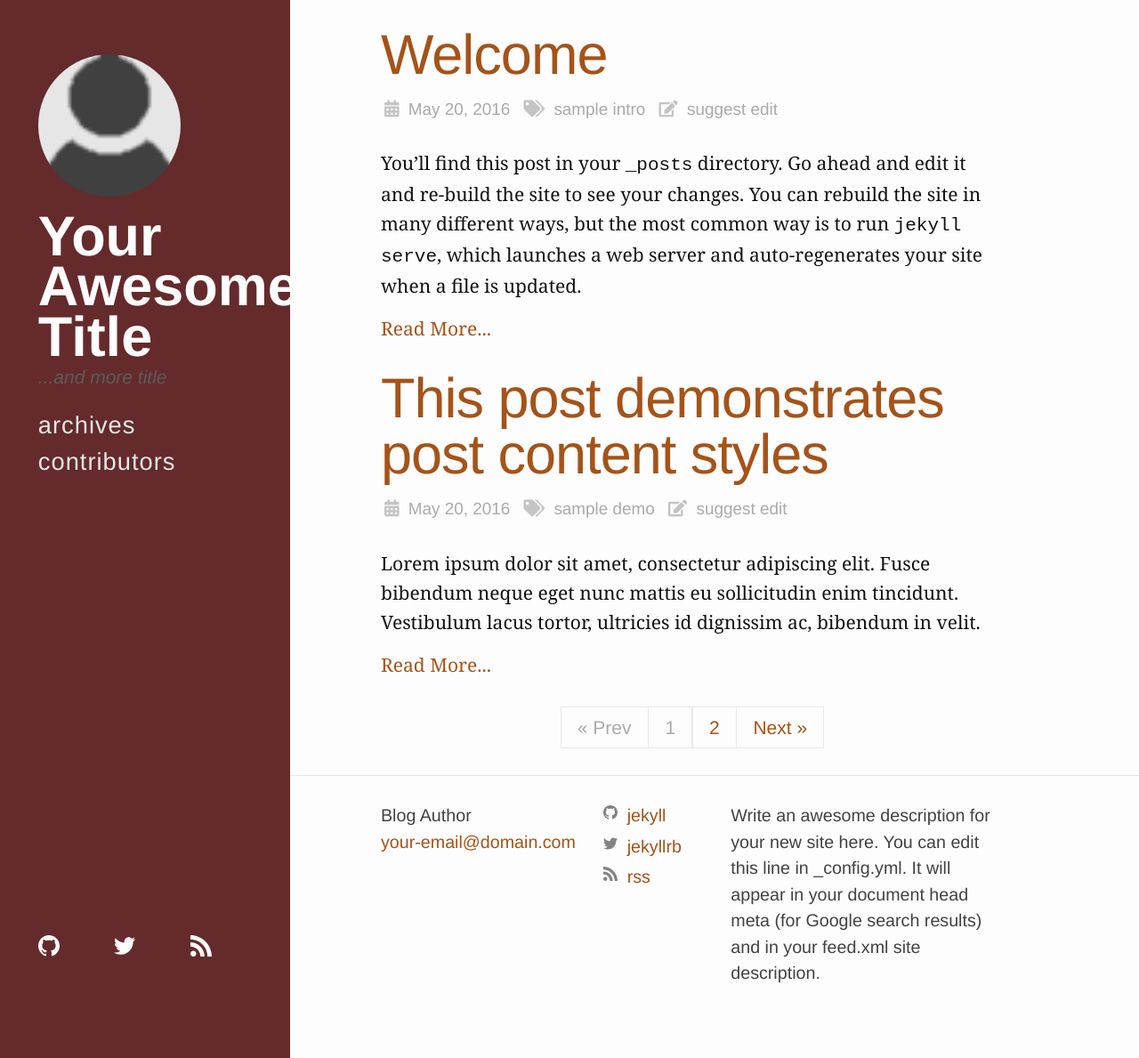
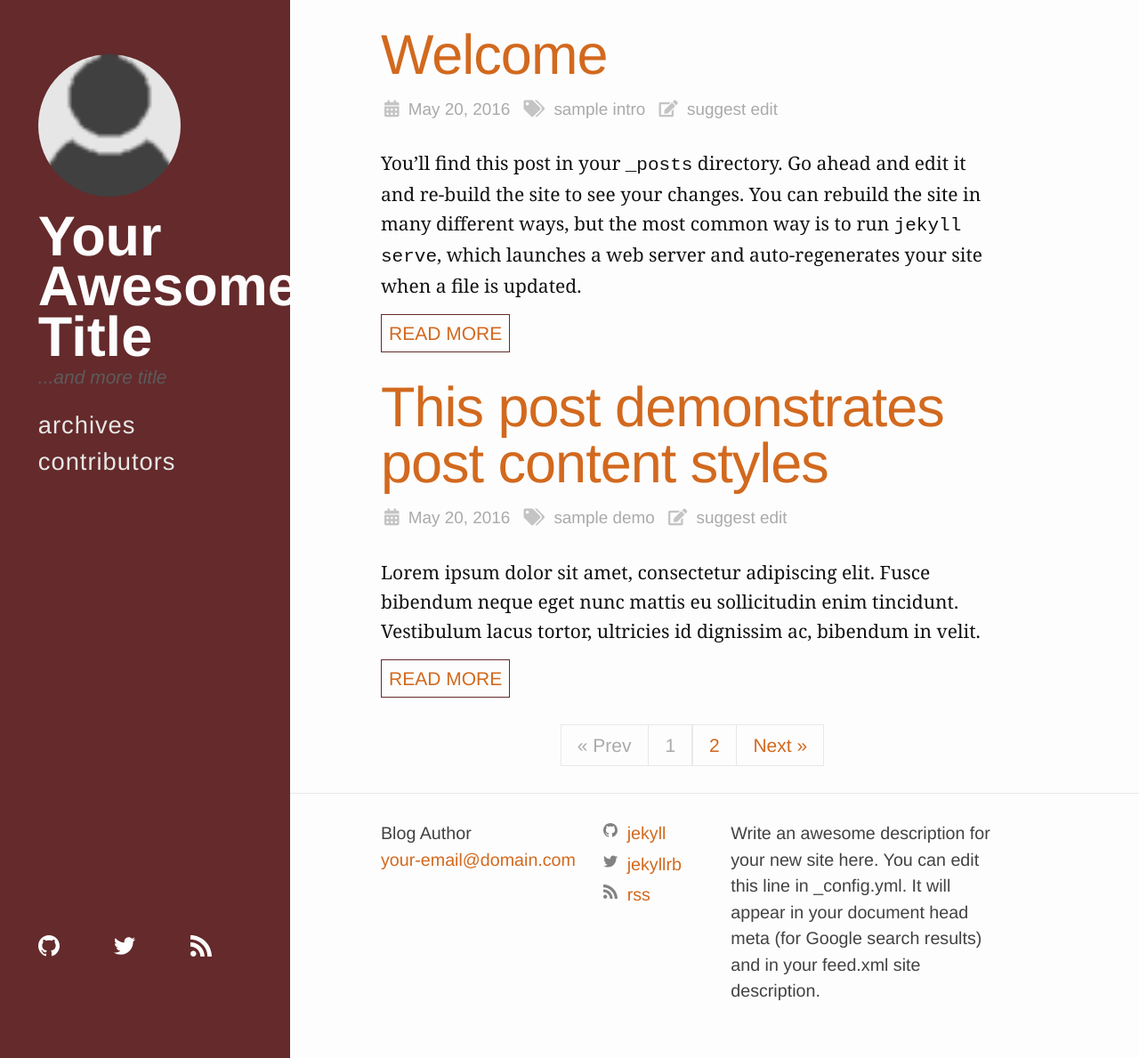
Before and after one commit to haacked/haackbar, a Jekyll site: the page built from index.html, in a window 1280 px wide and 1189 px high. Shown: the whole window at 89% size. Built offline with Jekyll 4.4.1, drawn with Linux system fonts in a browser that asks for light colours; cached includes are drawn as plain includes; nearby versions of some CDN libraries; some web fonts are replaced; library files that are not in the unit come from our copies; the list of posts is cut into pages by our own code.

Commit message:
Style excerpt and read more links

```diff
--- a/_layouts/home.html
+++ b/_layouts/home.html
@@ -20,11 +20,13 @@ layout: default
 
       <div class="post-content e-content" itemprop="articleBody">
         {% if site.show_excerpts %}
-          {% if post.excerpt_image %}
-          <img src="{{post.excerpt_image }}" class="excerpt-image" />
-          {% endif %}
-          {{ post.excerpt }}
-          <a href="{{ post.url }}">Read More...</a>
+          <div class="excerpt">
+            {% if post.excerpt_image %}
+            <img src="{{post.excerpt_image }}" />
+            {% endif %}
+            {{ post.excerpt }}
+            <a href="{{ post.url }}" class="read-more">Read More</a>
+          </div>
         {% else %}
           {{ post.content }}
         {% endif %}
--- a/_sass/haackbar/_base.scss
+++ b/_sass/haackbar/_base.scss
@@ -107,16 +107,16 @@ h6 {
 // Links
 // --------
 a {
-  color: darken($brand-color, 10%);
+  color: $brand-color;
   text-decoration: none;
 
   &:visited {
-    color: darken($brand-color, 20%);
+    color: darken($brand-color, 5%);
   }
 
   &:hover {
-    color: lighten($brand-color, 10%);
-    transition: color 0.3s;
+    color: lighten($brand-color, 20%);
+    transition: color .3s;
   }
 }
 
--- a/_sass/haackbar/_post.scss
+++ b/_sass/haackbar/_post.scss
@@ -135,3 +135,25 @@
 .tag {
   display: none;
 }
+
+.excerpt {
+  margin: 0;
+  padding: 0;
+
+  img {
+    margin-bottom: 30px;
+  }
+}
+
+.read-more {
+  border: solid 1px $header-background-color;
+  display: inline-block;
+  font-family: $base-font-family;
+  padding: 4px 8px;
+  text-transform: uppercase;
+
+  &:hover {
+    background-color: $header-background-color;
+    color: $background-color;
+  }
+}
```
